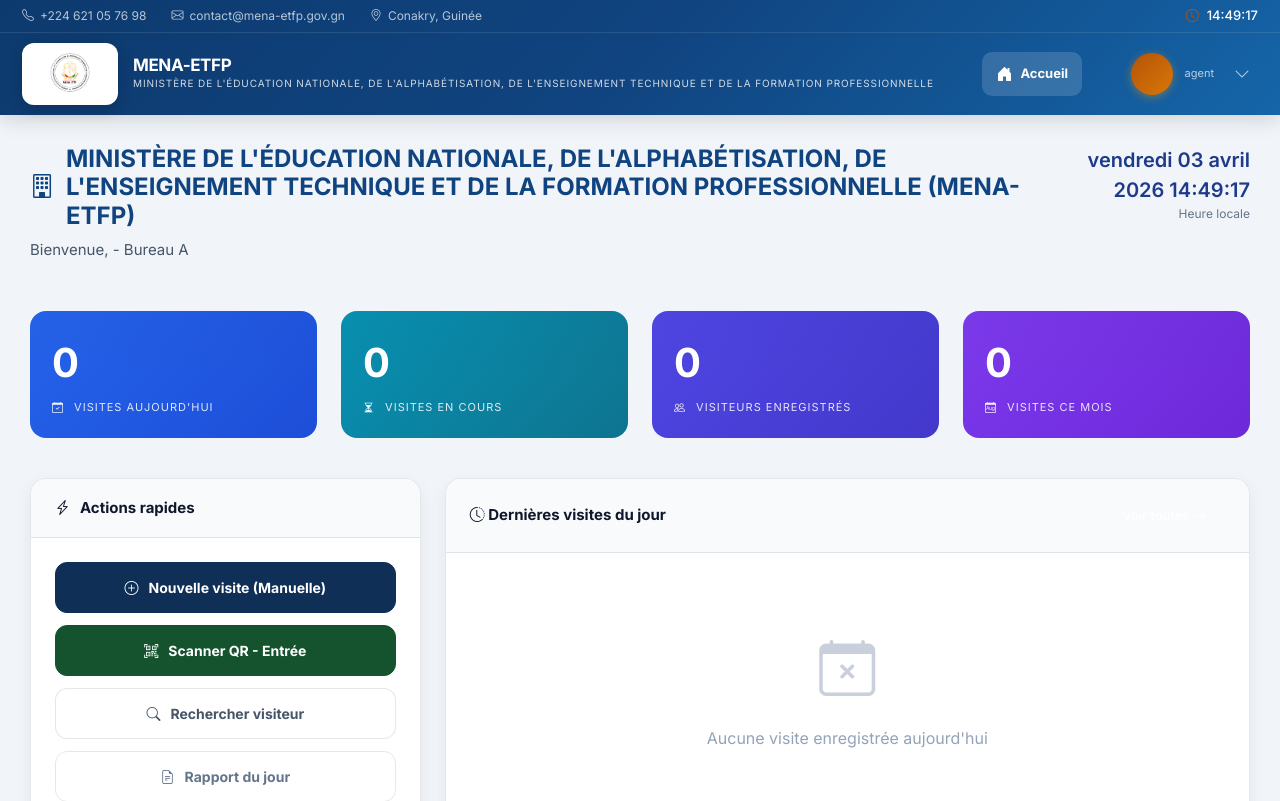
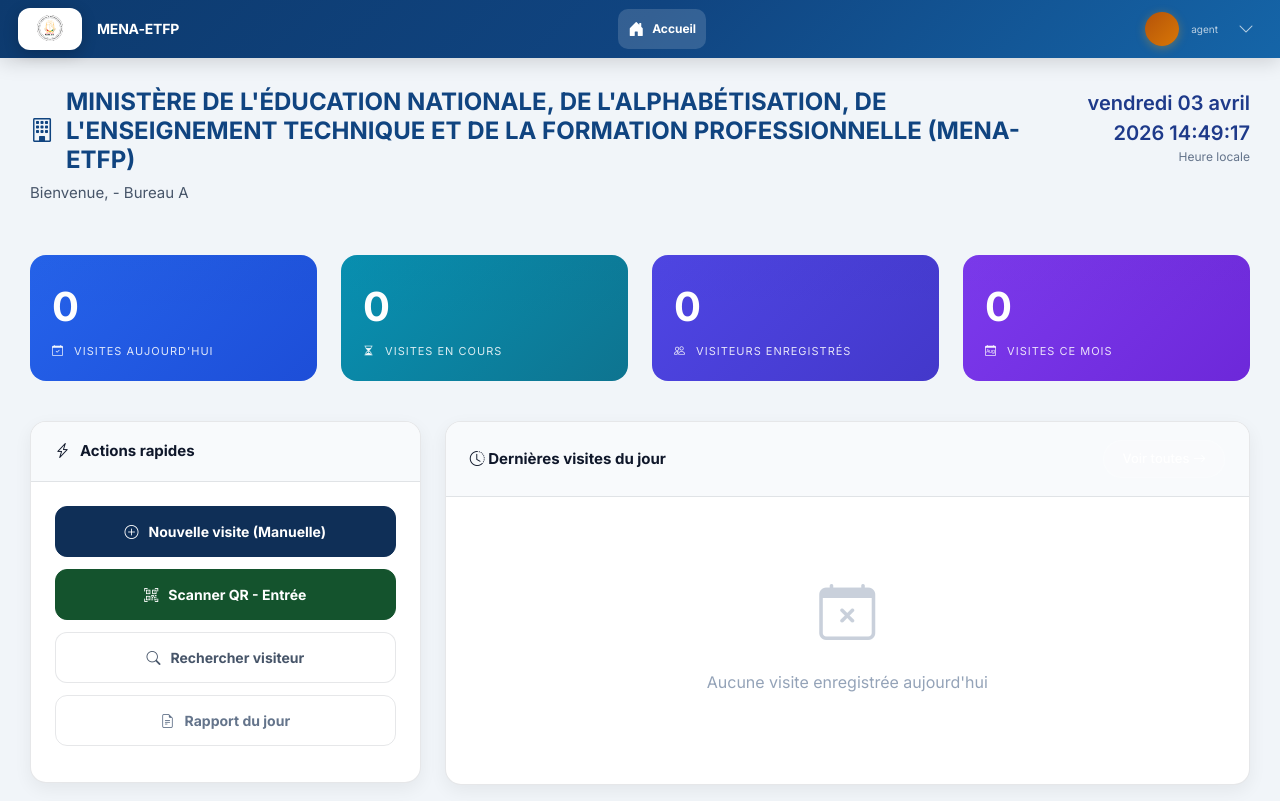
Before and after one commit to Bella5768/visite_CSIG, a Django app: page / in a window 1280 px wide. Shown: the top 801 px of the page. Run offline with Django 5.2, Linux system fonts and the light colour scheme; the visitor is signed in with stand-in values (Sample User, id 1); data that the repository does not hold is empty.

Commit message:
UI: header plus simple et compact

```diff
--- a/visite_csig/templates/base.html
+++ b/visite_csig/templates/base.html
@@ -32,7 +32,7 @@
 
         /* ========== HEADER ========== */
         .header-wrapper { background: linear-gradient(135deg, #0d3a6e 0%, #104480 50%, #1565a8 100%); box-shadow: 0 4px 20px rgba(0,0,0,0.15); }
-        .header-top { border-bottom: 1px solid rgba(255,255,255,0.1); }
+        .header-top { display: none; }
         .header-top-inner { max-width: 1400px; margin: 0 auto; padding: 6px 22px; display: flex; justify-content: space-between; align-items: center; }
         .header-contact { display: flex; gap: 25px; }
         .header-contact a { color: rgba(255,255,255,0.7); font-size: 12px; text-decoration: none; display: flex; align-items: center; gap: 6px; transition: color 0.2s; }
@@ -40,26 +40,26 @@
         .header-datetime { color: #fff; font-size: 13px; font-weight: 500; display: flex; align-items: center; gap: 8px; }
         .header-datetime i { color: var(--accent-gold); }
 
-        .header-main { max-width: 1400px; margin: 0 auto; padding: 10px 22px; display: flex; justify-content: space-between; align-items: center; }
+        .header-main { max-width: 1400px; margin: 0 auto; padding: 8px 18px; display: flex; justify-content: space-between; align-items: center; }
         .header-brand { display: flex; align-items: center; gap: 15px; text-decoration: none; }
-        .header-logo { width: 96px; height: 62px; background: #fff; border-radius: 12px; display: flex; align-items: center; justify-content: center; box-shadow: 0 4px 15px rgba(0,0,0,0.2); overflow: hidden; }
+        .header-logo { width: 64px; height: 42px; background: #fff; border-radius: 12px; display: flex; align-items: center; justify-content: center; box-shadow: 0 4px 15px rgba(0,0,0,0.2); overflow: hidden; }
         .header-logo img { width: 100%; height: 100%; object-fit: contain; padding: 0; transform: scale(1.18); transform-origin: center; }
         .header-logo i { font-size: 28px; color: #104480; }
         .header-brand-text { color: #fff; }
-        .header-brand-title { font-size: 17px; font-weight: 750; letter-spacing: -0.4px; line-height: 1.15; }
-        .header-brand-subtitle { font-size: 10px; opacity: 0.8; text-transform: uppercase; letter-spacing: 0.9px; }
+        .header-brand-title { font-size: 14px; font-weight: 850; letter-spacing: -0.2px; line-height: 1.1; }
+        .header-brand-subtitle { display: none; }
 
         .header-nav { display: flex; gap: 5px; }
-        .header-nav .nav-link { color: rgba(255,255,255,0.88); padding: 10px 14px; border-radius: 10px; font-size: 13px; font-weight: 650; text-decoration: none; display: flex; align-items: center; gap: 8px; transition: all 0.2s; }
+        .header-nav .nav-link { color: rgba(255,255,255,0.88); padding: 8px 10px; border-radius: 10px; font-size: 12px; font-weight: 800; text-decoration: none; display: flex; align-items: center; gap: 8px; transition: all 0.2s; }
         .header-nav .nav-link:hover { background: rgba(255,255,255,0.1); color: #fff; }
         .header-nav .nav-link.active { background: rgba(255,255,255,0.15); color: #fff; }
         .header-nav .nav-link i { font-size: 16px; }
 
         .header-user { display: flex; align-items: center; gap: 12px; }
-        .header-user-avatar { width: 42px; height: 42px; background: linear-gradient(135deg, var(--accent-gold) 0%, #d97706 100%); border-radius: 50%; display: flex; align-items: center; justify-content: center; color: #fff; font-weight: 600; font-size: 16px; box-shadow: 0 2px 10px rgba(245,158,11,0.4); }
+        .header-user-avatar { width: 34px; height: 34px; background: linear-gradient(135deg, var(--accent-gold) 0%, #d97706 100%); border-radius: 50%; display: flex; align-items: center; justify-content: center; color: #fff; font-weight: 900; font-size: 13px; box-shadow: 0 2px 10px rgba(245,158,11,0.35); }
         .header-user-info { color: #fff; }
-        .header-user-name { font-weight: 600; font-size: 14px; }
-        .header-user-role { font-size: 11px; opacity: 0.7; }
+        .header-user-name { font-weight: 800; font-size: 12px; }
+        .header-user-role { font-size: 10px; opacity: 0.7; }
         .header-user-dropdown { background: none; border: none; color: rgba(255,255,255,0.7); padding: 8px; cursor: pointer; transition: color 0.2s; }
         .header-user-dropdown:hover { color: #fff; }
 
```
